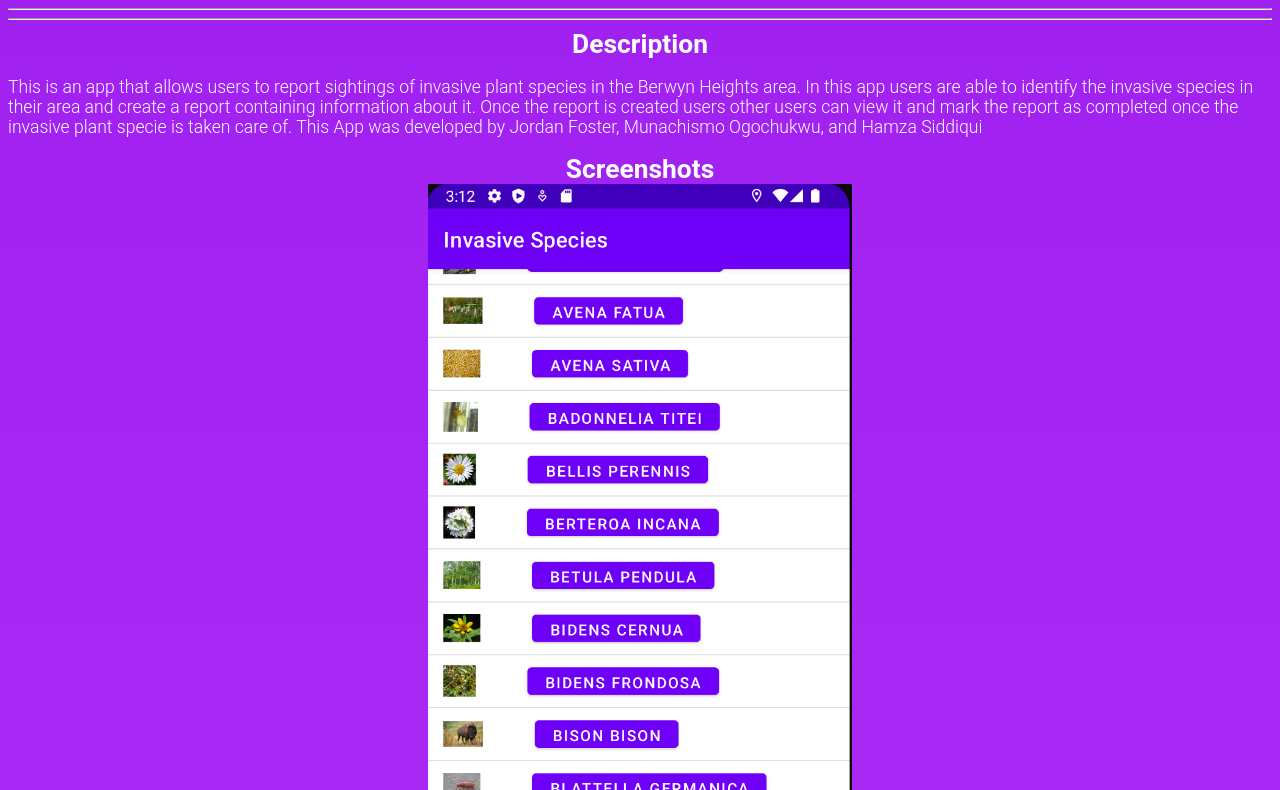
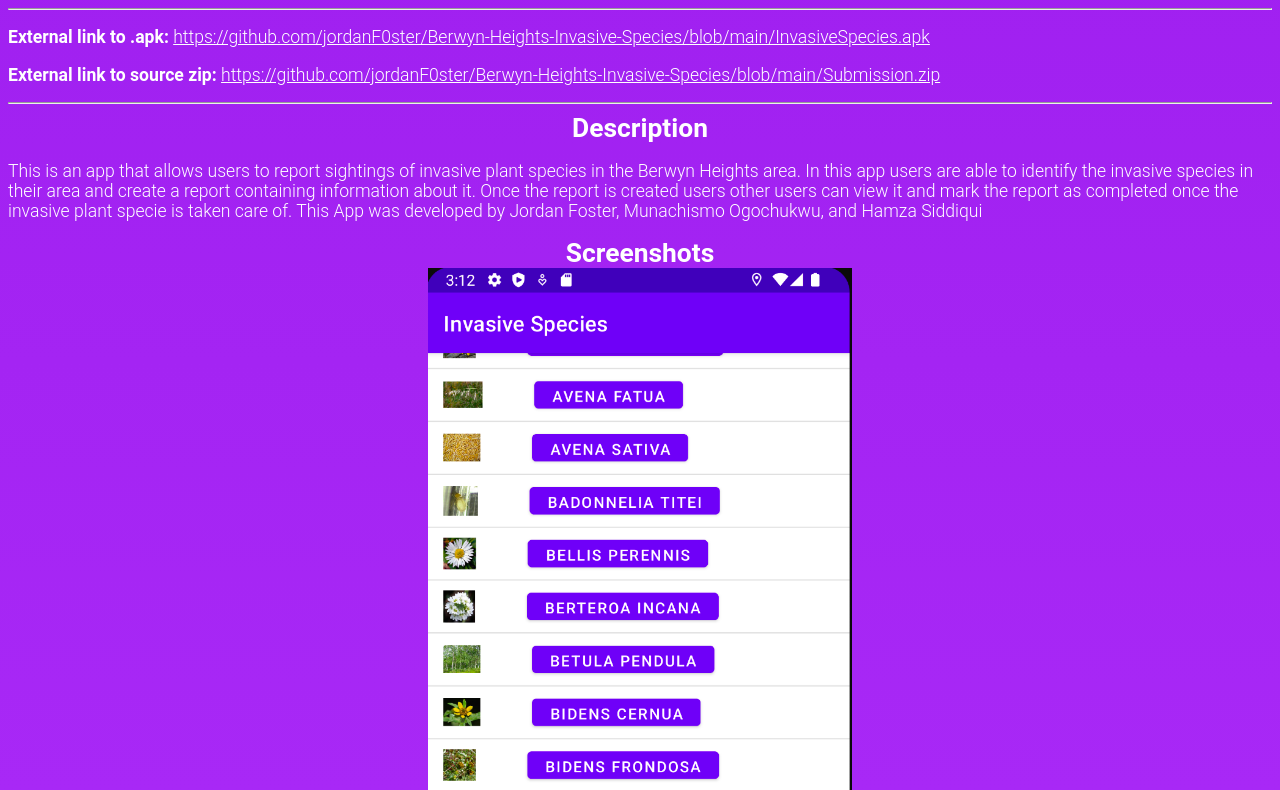
Before and after one commit to jordanF0ster/Berwyn-Heights-Invasive-Species, a plain HTML site: page InvasiveSpecies.html in a window 1280 px wide. Shown: the part 66-856 px from the top of the page. Drawn offline with Linux system fonts and the light colour scheme.

Commit message:
update submission zip

```diff
--- a/InvasiveSpecies.html
+++ b/InvasiveSpecies.html
@@ -3,9 +3,6 @@
 <html><head><meta http-equiv="Content-Type" content="text/html; charset=windows-1252"></head><body><header><title>Berwyn Heights Invasive Species</title></header>
 
   <title>Berwyn Heights Invasive Species</title>
-  <!-- <link rel="icon" href="https://www.cs.umd.edu/class/fall2018/cmsc436/Projects/Public/HoneyGuide/honeyguide.png" type="image/png" sizes="16x16">  -->
-  <!-- <link href="./Honeyguide_files/css" rel="stylesheet">
-  <link rel="stylesheet" href="./Honeyguide_files/bootstrap.min.css" integrity="sha384-Gn5384xqQ1aoWXA+058RXPxPg6fy4IWvTNh0E263XmFcJlSAwiGgFAW/dAiS6JXm" crossorigin="anonymous"> -->
 
   <style>
     body {
@@ -50,8 +47,8 @@
   <hr>
   <div class="row py-3">
       <div class="col">
-        <!-- <p><b>External link to .apk:</b> <a href="https://github.com/JosephAntony1/HoneyGuide/raw/master/app-debug.apk">https://github.com/JosephAntony1/HoneyGuide/raw/master/app-debug.apk</a></p>
-        <p><b>External link to source zip:</b> <a href="https://github.com/JosephAntony1/HoneyGuide/archive/master.zip">https://github.com/JosephAntony1/HoneyGuide/archive/master.zip</a></p> -->
+        <p><b>External link to .apk:</b> <a href="https://github.com/jordanF0ster/Berwyn-Heights-Invasive-Species/blob/main/InvasiveSpecies.apk">https://github.com/jordanF0ster/Berwyn-Heights-Invasive-Species/blob/main/InvasiveSpecies.apk</a></p>
+        <p><b>External link to source zip:</b> <a href="https://github.com/jordanF0ster/Berwyn-Heights-Invasive-Species/blob/main/Submission.zip">https://github.com/jordanF0ster/Berwyn-Heights-Invasive-Species/blob/main/Submission.zip</a></p>
       </div>
     </div>
     <hr>
@@ -75,7 +72,7 @@
     <hr>
     <div class="row">
       <div class="col">
-        <!-- <b>External link to YouTube video:</b> <a href="https://www.youtube.com/watch?v=exwVCo03ajE">https://www.youtube.com/watch?v=exwVCo03ajE</a> -->
+        <b>External link to YouTube video:</b> <a href="">https://www.youtube.com</a>
       </div>
     </div>
     <hr>
```
Also changed, not shown: 1 other file.
